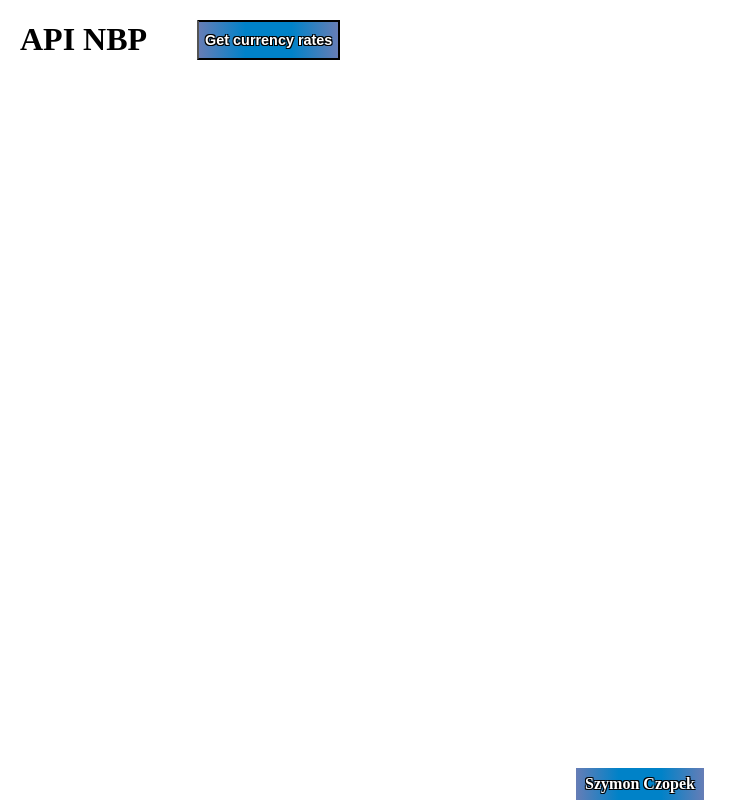
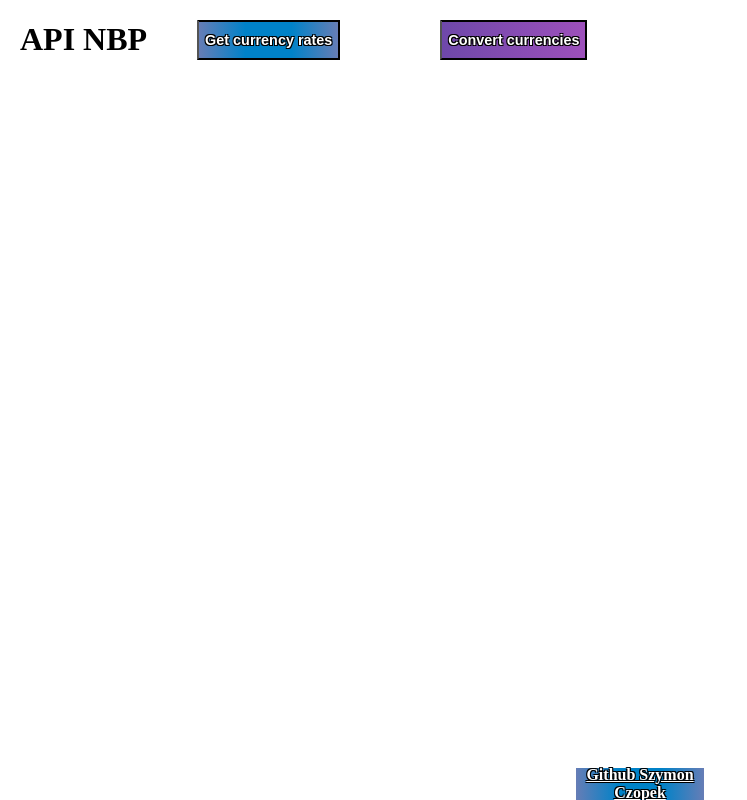
Before and after one commit to szymonczopek/api_nbp, a PHP site: page /api_nbp/ in a window 1280 px wide. Shown: the whole page, without its empty margins (0-747 px from the left). Run offline with PHP 8.4, Linux system fonts and the light colour scheme.

Commit message:
calculator js

```diff
--- a/controllers/NBPAPI.php
+++ b/controllers/NBPAPI.php
@@ -1,5 +1,4 @@
 <?php
-
 
     class NBPAPI {
         private $urlRatesAll = 'http://api.nbp.pl/api/exchangerates/tables/A?format=json';
--- a/css/style.css
+++ b/css/style.css
@@ -8,6 +8,10 @@ body{
 }
 body > div{
     margin: 0 50px;
+}
+a{
+    color: white;
+    text-underline-style: none;
 }
 button{
     color: white;
@@ -25,6 +29,9 @@ button:hover{
 #buttonGetAll{
     background: linear-gradient(to right, #667db6, #0082c8, #0082c8, #667db6);
 }
+#buttonDisplayCalculator{
+    background: linear-gradient(to left, #9d50bb, #6e48aa);
+}
 td{
     border-bottom: 2px solid black;
     border-right: 2px solid black;
@@ -35,6 +42,17 @@ th{
     font-weight: bold;
     border: 2px solid black;
     background: orange;
+}
+#eventsBar{
+    display: flex;
+}
+#calculatorDiv{
+    display: flex;
+    background: red;
+}
+#convertButton{
+    height: 100%;
+    background: linear-gradient(to bottom, #b993d6, #8ca6db);
 }
 
 footer {
--- a/index.php
+++ b/index.php
@@ -12,8 +12,9 @@
             <div>
                 <h1>API NBP</h1>
             </div>
-            <div>
+            <div id="eventsBar">
                 <button type="button" id="buttonGetAll">Get currency rates</button>
+                <button type="button" id="buttonDisplayCalculator">Convert currencies</button>
             </div>
         </div>
 
@@ -24,15 +25,17 @@
             <tbody id="TableBody">
             </tbody>
         </table>
-        <footer>Szymon Czopek</footer>
+        <footer><a href="https://github.com/szymonczopek">Github Szymon Czopek</a></footer>
     </main>
 </body>
 <script>
     const buttonGetAll = document.getElementById('buttonGetAll');
+    const buttonDisplayCalculator = document.getElementById('buttonDisplayCalculator');
     const messageDiv = document.createElement('div');
     const mainDiv = document.getElementById('mainDiv');
     const tableDiv = document.getElementById('TableDiv');
     const tableBody = document.getElementById('TableBody');
+    const eventsBar = document.getElementById('eventsBar');
 
     function displayHeader(headers){
         var TableHeadDiv = document.getElementById("TableHead");
@@ -50,7 +53,7 @@
     function displayRates(data){
         const headers = ['Currency','Code','PLN'];
         displayHeader(headers);
-        var counter = 1
+        var counter = 1;
 
         data.forEach((row) => {
             const newRow = document.createElement('tr');
@@ -82,7 +85,7 @@
 
                 const rates = data[0]['rates'];
                 message = data[1]['message'];
-                //rates.forEach(element => console.log(element['currency'] + ' ' + element['mid']));
+
                 displayRates(rates);
             })
             .catch((error) => {
@@ -97,6 +100,46 @@
         TableDiv.after(messageDiv)
     })
 
+    buttonDisplayCalculator.addEventListener('click', async () => {
+        const currencies = ["USD", "EUR", "GBP", "JPY"];
+        displayCalculator(currencies)
+
+
+    })
+
+    function displayCalculator(currencies){
+       const calculatorDiv = document.createElement('div');
+       calculatorDiv.id = 'calculatorDiv';
+        const inputCurrency = document.createElement("input");
+        const selectCurrency1 = document.createElement("select");
+        const arrowDiv = document.createElement("div");
+        arrowDiv.id = 'arrowDiv';
+        arrowDiv.textContent = '\u2192';
+        arrowDiv.style.fontSize = '40px';
+        const selectCurrency2 = document.createElement("select");
+        const convertButton = document.createElement("button");
+        convertButton.id = 'convertButton';
+        convertButton.textContent = 'Convert';
+
+        createOptions(selectCurrency1, currencies)
+        createOptions(selectCurrency2, currencies)
+
+        calculatorDiv.appendChild(inputCurrency)
+        calculatorDiv.appendChild(selectCurrency1)
+        calculatorDiv.appendChild(arrowDiv)
+        calculatorDiv.appendChild(selectCurrency2)
+        calculatorDiv.appendChild(convertButton)
+        eventsBar.appendChild(calculatorDiv)
+
+    }
+    function createOptions(selectElement, optionsArray) {
+        for (let i = 0; i < optionsArray.length; i++) {
+            const option = document.createElement("option");
+            option.value = optionsArray[i];
+            option.textContent = optionsArray[i];
+            selectElement.appendChild(option);
+        }
+    }
 </script>
 </body>
 </html>
```
Also changed, not shown: routes.php (+8 -8 lines).
